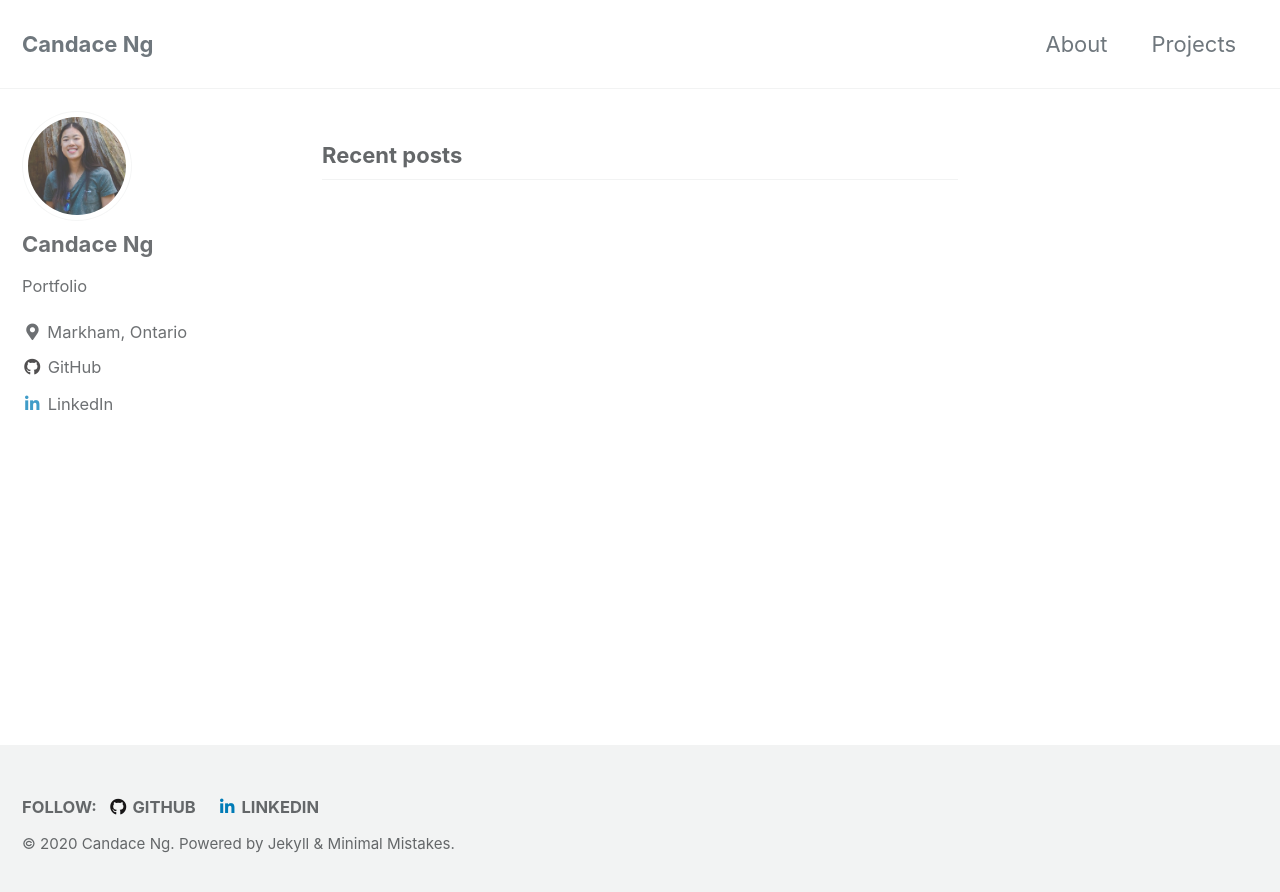
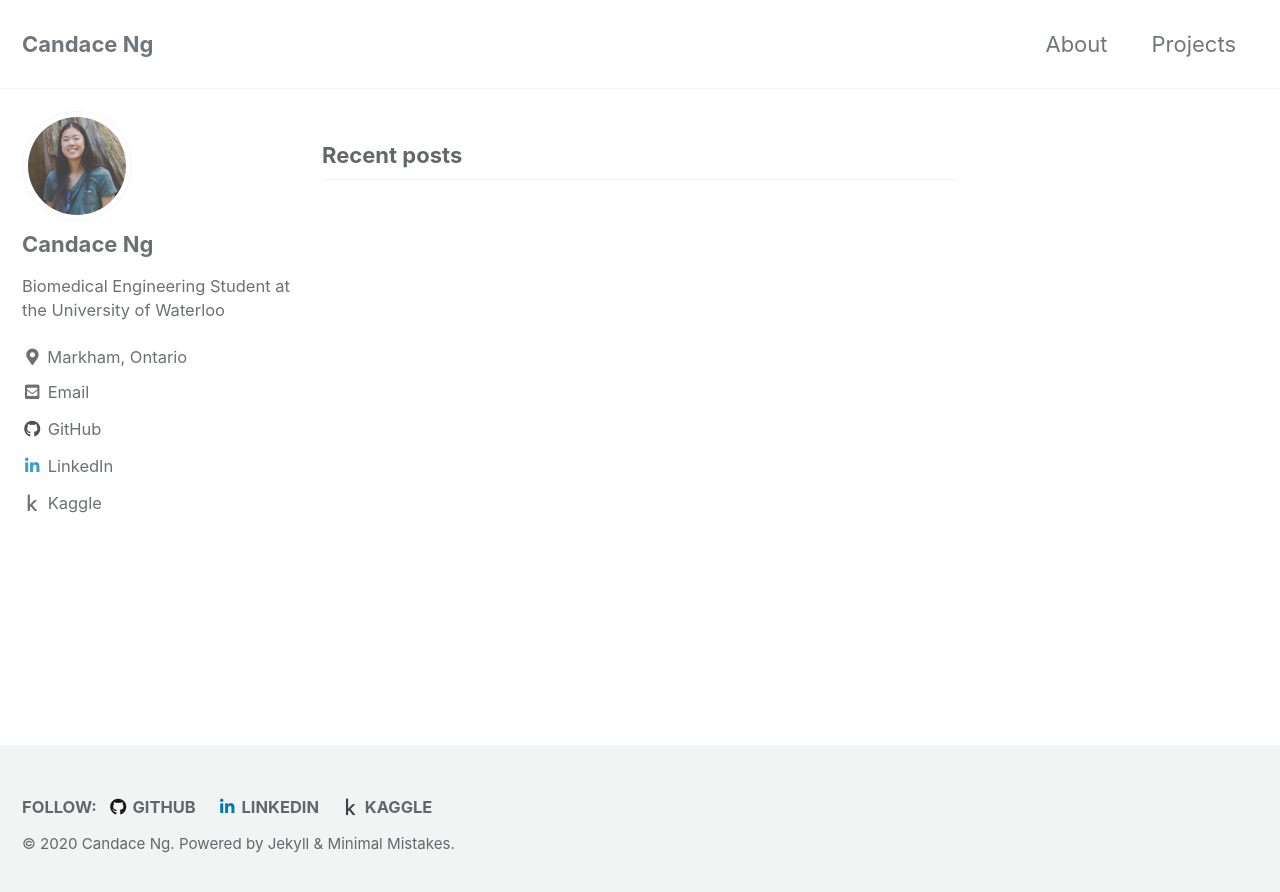
Before and after one commit to candaceng/candaceng, a Jekyll site: the page built from index.html, in a window 1280 px wide. Shown: the top 892 px of the page. Built offline with Jekyll 4.4.1, drawn with Linux system fonts in a browser that asks for light colours; cached includes are drawn as plain includes; the list of posts is cut into pages by our own code.

Commit message:
update info

```diff
--- a/_config.yml
+++ b/_config.yml
@@ -95,19 +95,22 @@ analytics:
 author:
   name             : "Candace Ng"
   avatar           : "/images/avatar.jpg"
-  bio              : "Portfolio"
+  bio              : "Biomedical Engineering Student at the University of Waterloo"
   location         : "Markham, Ontario"
   email            :
   links:
-    - label: "candacewyng@gmail.com"
+    - label: "Email"
       icon: "fas fa-fw fa-envelope-square"
-      # url: "mailto:your.name@email.com"
+      url: "candacewyng@gmail.com"
     - label: "GitHub"
       icon: "fab fa-fw fa-github"
       url: "https://github.com/candaceng"
     - label: "LinkedIn"
       icon: "fab fa-fw fa-linkedin-in"
       url: "https://linkedin.com/in/candaceng"
+    - label: "Kaggle"
+      icon: "fab fa-fw fa-kaggle"
+      url: "https://www.kaggle.com/candaceng"
 
 # Site Footer
 footer:
@@ -118,6 +121,9 @@ footer:
     - label: "LinkedIn"
       icon: "fab fa-fw fa-linkedin-in"
       url: "https://linkedin.com/in/candaceng"
+    - label: "Kaggle"
+      icon: "fab fa-fw fa-kaggle"
+      url: "https://www.kaggle.com/candaceng"
 
 
 # Reading Files
```
Also changed, not shown: _pages/about.md (+0 -1 lines).
